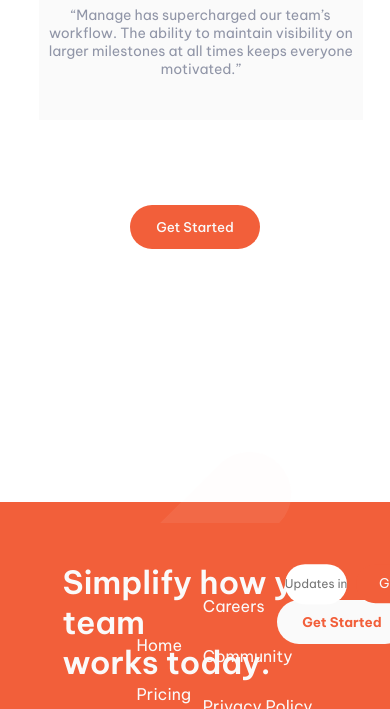
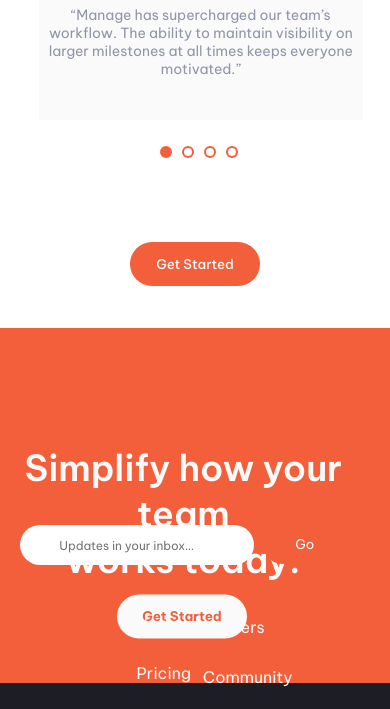
Before and after one commit to munam-coder/Managing-Landing-Page, a plain HTML site: page index.html in a window 390 px wide. Shown: the part 1870-2579 px from the top of the page. Drawn offline with Linux system fonts and the light colour scheme.

Commit message:
Update style.css

```diff
--- a/style.css
+++ b/style.css
@@ -348,9 +348,10 @@ ul li {
 
 }
 
-.testimonialbtnmob{
+.testimonialbtnmob {
     display: none;
 }
+
 .testimonialbtn button {
     color: hsl(0, 0%, 98%);
     font-weight: 500;
@@ -766,7 +767,7 @@ ul li {
 
     .orangemobbox {
         margin-top: 2px;
-      margin-left: -6vw;
+        margin-left: -6vw;
         text-align: center;
         padding-left: -2vw;
         border-radius: 999px;
@@ -779,7 +780,7 @@ ul li {
 
     .expertisebox3 h4 {
         font-size: 16px;
-      padding-top: 1vw;
+        padding-top: 1vw;
     }
 
     .expertisebox p,
@@ -793,8 +794,9 @@ ul li {
         right: 27%;
         bottom: 1vh;
     }
-    .firsttestimonial.active{
-    display: block;
+
+    .firsttestimonial.active {
+        display: block;
         position: relative;
         left: 10%;
         margin-top: 10vh;
@@ -803,9 +805,9 @@ ul li {
         background-color: hsl(0, 0%, 98%);
     }
 
-    .firsttestimonial{
+    .firsttestimonial {
         display: none;
-          position: relative;
+        position: relative;
         left: 10%;
         margin-top: 10vh;
         height: 24vh;
@@ -813,17 +815,115 @@ ul li {
         background-color: hsl(0, 0%, 98%);
     }
 
-    .firsttestimonial.active p{
-        font-size: 14px ;
+    .firsttestimonial.active p {
+        font-size: 14px;
     }
 
-    .dot{
+    .testimonialbtnmob {
         display: block;
-        height: 3px;
-        width: 4px;
+        display: flex;
+        gap: 10px;
+        padding-top: 3vh;
+        margin-left: 41%;
+    }
+
+    .dot.active {
+        background-color: hsl(12, 88%, 59%);
+    }
+
+    .dot {
+        position: relative;
+        z-index: 999;
+        display: block;
+        height: 12px;
+        width: 12px;
+        border: none;
+        border: 2px solid hsl(12, 88%, 59%);
+        background-color: #ffffff50;
+        cursor: pointer;
+        transition: background-color 0.3s ease;
+        border-radius: 50%;
+    }
+
+    .desktoppattern {
+        display: none;
+    }
+
+
+    .hookfirstcont {
+        margin-top: 5vh;
+        height: 42vh;
+        width: 100%;
+        background-color: hsl(12, 88%, 59%);
+    }
+
+    .hookfirstcont h1 {
+        color: hsl(0, 0%, 98%);
+        font-weight: 600;
+        margin-left: -6vw;
+        transform: translateY(85%);
+        text-align: center;
+        font-size: 36px;
+    }
+
+    .simplifybtn {
+        margin-top: 13vh;
+        position: relative;
+        height: 33px;
+        width: 130px;
+        background-color: hsl(0, 0%, 98%);
         border-radius: 999px;
-        border-color: hsl(12, 88%, 59%) ;
+        text-align: center;
+        padding-top: 11px;
+        margin-left: 30%;
+        transform: translateY(42%);
+    }
 
+    .mobilepattern {
+        position: relative;
+        bottom: 26vh;
+    }
+
+    .theend {
+    position: relative;
+    z-index: 66;
+    min-height: 60vh;
+    width: 100%;
+    background-color: hsl(233, 12%, 13%);
+}
+
+    .footerform {
+        display: flex;
+        gap: 1.2vw;
+        margin-left: 5vw;
+        transform: translateY(-61.5vh);
+    }
+    .footerform button {
+    background-color: hsl(12, 88%, 59%);
+    color: hsl(0, 0%, 98%);
+    height: 39px;
+    width: 84px;
+    border-radius: 999px;
+    border: none;
+    cursor: pointer;
+}
+
+    .footerform input {
+        width: 60vw;
+        border-radius: 999px;
+        border: none;
+    }
+
+    .footerullist {
+        position: relative;
+        margin-left: 35vw;
+        bottom: -6vh ;
+        /* transform: translateY(-18vh); */
+    }
+
+    .secondfooterlist {
+        margin-left: 52vw;
+        transform: translateY(-36.5vh);
     }
 
 
```
